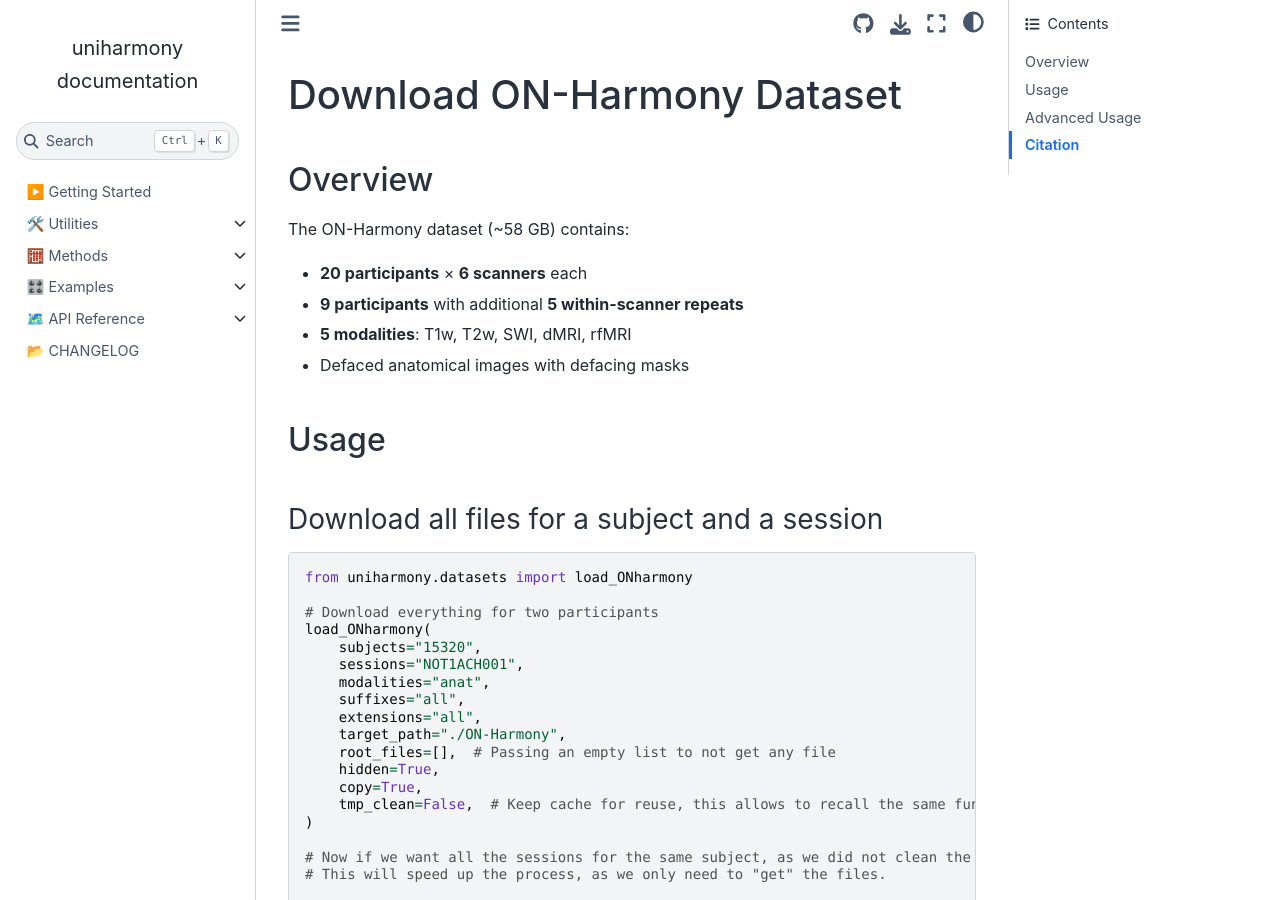
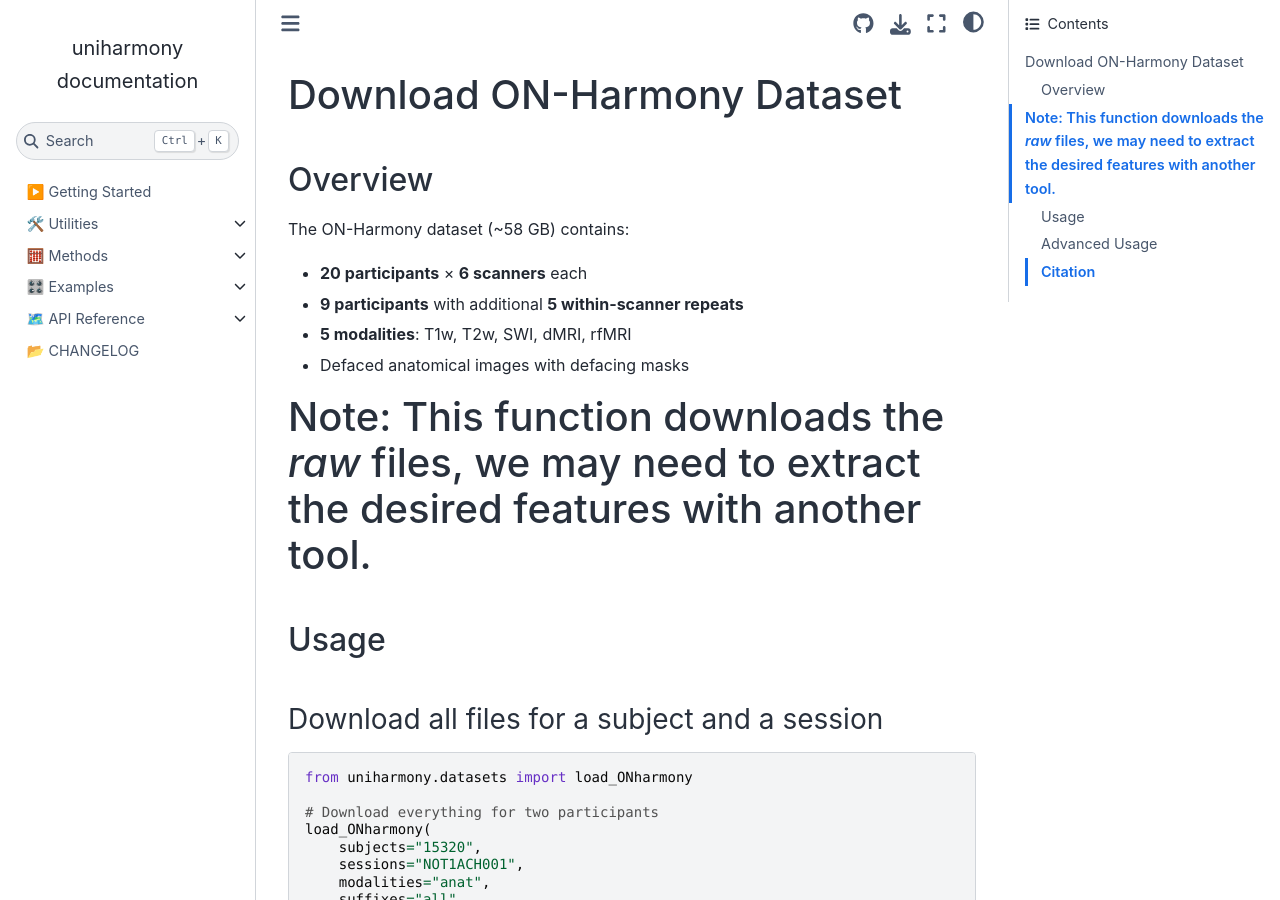
Before and after one commit to N-Nieto/UniHarmony, a Sphinx documentation site: the page built from docs/utilities/download_onharmony_dataset.md, in a window 1280 px wide and 900 px high. Built offline with Sphinx 7.4.7 and the Sphinx Book theme 1.1.4, drawn with Linux system fonts in a browser that asks for light colours; pages that are not in the unit, such as notebooks, are missing from menus; the version number could not be read and is left out.

Commit message:
chore: improve documentations

```diff
--- a/docs/utilities/download_onharmony_dataset.md
+++ b/docs/utilities/download_onharmony_dataset.md
@@ -9,6 +9,8 @@ The ON-Harmony dataset (~58 GB) contains:
 - **9 participants** with additional **5 within-scanner repeats**
 - **5 modalities**: T1w, T2w, SWI, dMRI, rfMRI
 - Defaced anatomical images with defacing masks
+
+# Note: This function downloads the *raw* files, we may need to extract the desired features with another tool.
 
 ## Usage
 
```
